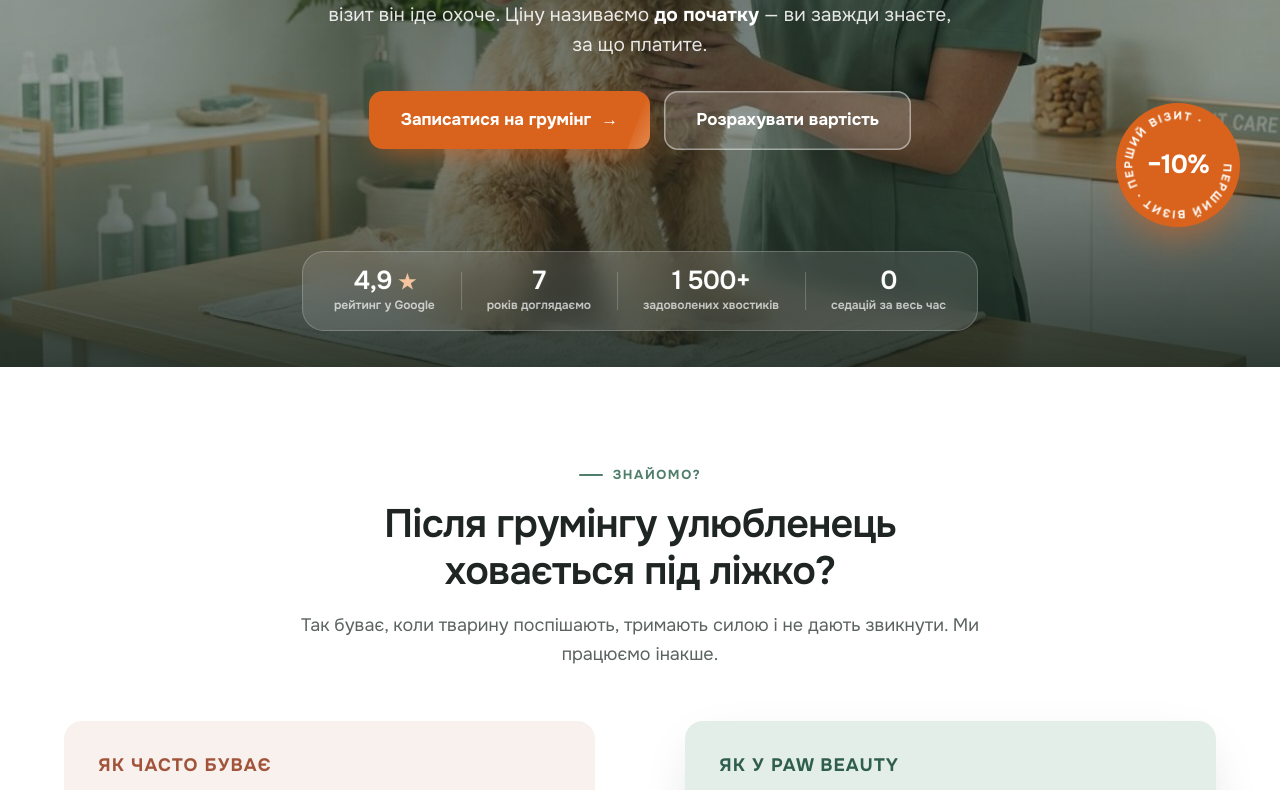
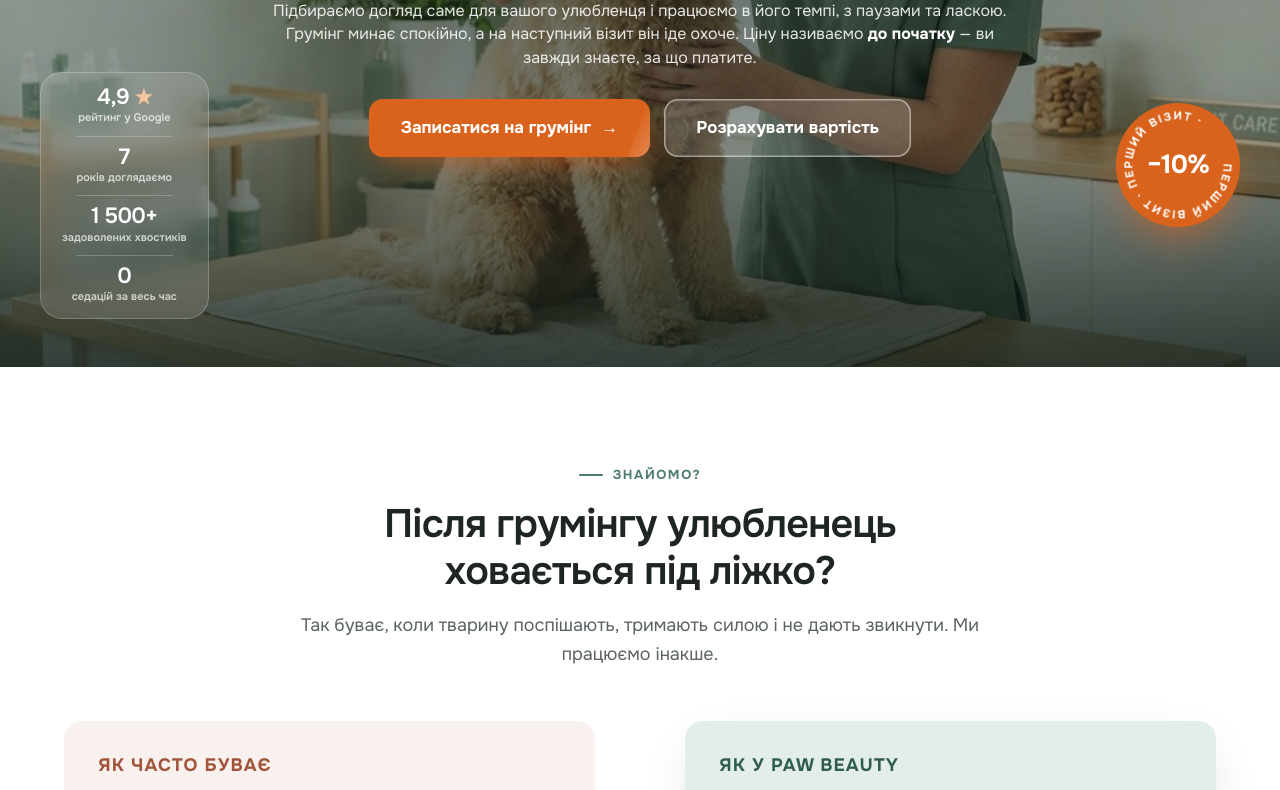
Before and after one commit to Prinkovska/groom, a plain HTML site: page index.html in a window 1280 px wide. Shown: the part 433-1223 px from the top of the page. Drawn offline with Linux system fonts and the light colour scheme; a web font is replaced by a local one.

Commit message:
Перший екран: панель цифр ліворуч, компактніший підзаголовок
- На екранах від 1181 px панель цифр — вертикальна колонка зліва внизу.
- Підзаголовок меншим шрифтом і щільнішим інтервалом, уміщується в 3 рядки.

Co-Authored-By: Claude Opus 5.5 <noreply@anthropic.com>

```diff
--- a/assets/css/style.css
+++ b/assets/css/style.css
@@ -131,7 +131,7 @@ section{padding:110px 0;position:relative}
 .rotator__word{grid-area:1/1;white-space:nowrap;opacity:0;transform:translateY(60%) rotateX(-70deg);transform-origin:50% 100%;transition:opacity .5s var(--ease),transform .6s var(--ease)}
 .rotator__word.is-active{opacity:1;transform:none}
 .rotator__word.is-out{opacity:0;transform:translateY(-50%) rotateX(70deg)}
-.hero__lead{font-size:clamp(17px,1.5vw,20px);margin-top:20px;max-width:640px;color:rgba(255,255,255,.88)}
+.hero__lead{font-size:clamp(15px,1.25vw,17px);line-height:1.45;margin-top:20px;max-width:740px;color:rgba(255,255,255,.88)}
 .hero__lead b{color:#fff}
 .hero__actions{display:flex;gap:14px;flex-wrap:wrap;justify-content:center;margin-top:30px}
 .btn--glass{background:rgba(255,255,255,.14);color:#fff;box-shadow:inset 0 0 0 1.5px rgba(255,255,255,.45);backdrop-filter:blur(10px);-webkit-backdrop-filter:blur(10px)}
@@ -147,6 +147,17 @@ section{padding:110px 0;position:relative}
 .trust b{font-size:26px;font-weight:600;letter-spacing:-.03em;line-height:1.1}
 .trust b i{font-style:normal;color:#F6C59F;font-size:20px}
 .trust>span{font-size:12px;font-weight:600;color:rgba(255,255,255,.72)}
+/* на широких екранах панель цифр стоїть вертикальною колонкою вздовж лівого краю */
+@media (min-width:1181px){
+  .hero__trust{left:max(24px,calc((100vw - 1200px)/2));bottom:48px;flex-direction:column;padding:4px}
+  .hero .hero__trust.reveal{transform:translateX(-30px)}
+  .hero .hero__trust.is-in{transform:none}
+  .trust{padding:9px 18px}
+  .trust b{font-size:22px}
+  .trust>span{font-size:11px}
+  .hero{padding-bottom:60px}
+  .trust+.trust::before{left:20%;right:20%;top:0;bottom:auto;width:auto;height:1px}
+}
 /* крутний стікер-знижка */
 .hero__sticker{position:absolute;right:max(24px,calc((100vw - 1200px)/2));bottom:140px;width:124px;height:124px;border-radius:50%;background:var(--accent);color:#fff;display:grid;place-items:center;box-shadow:0 18px 40px -12px rgba(217,99,28,.7);transition:transform .4s var(--ease);animation:stickerIn 1s var(--ease) 1.6s both}
 .hero__sticker:hover{transform:scale(1.08) rotate(-6deg)}
```
